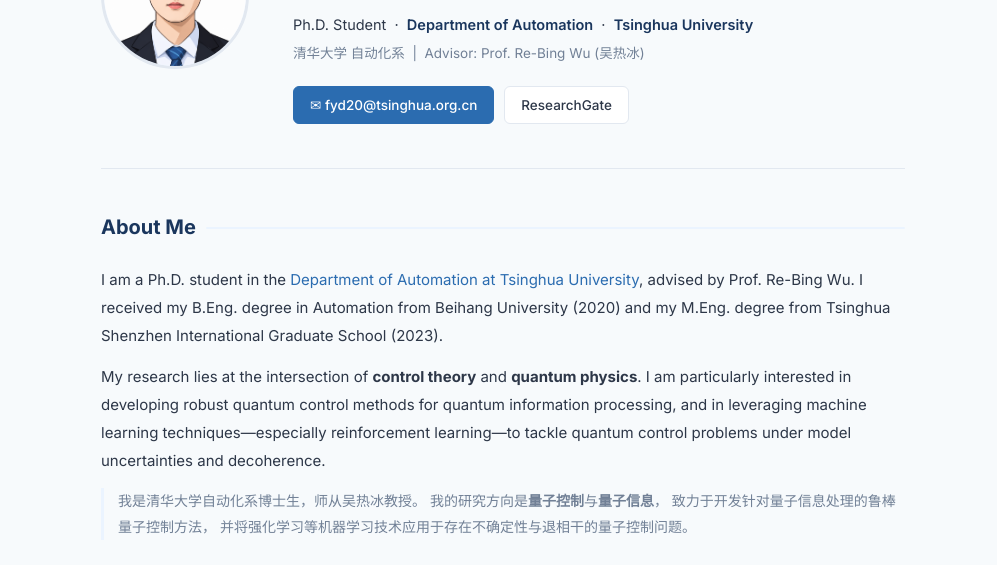
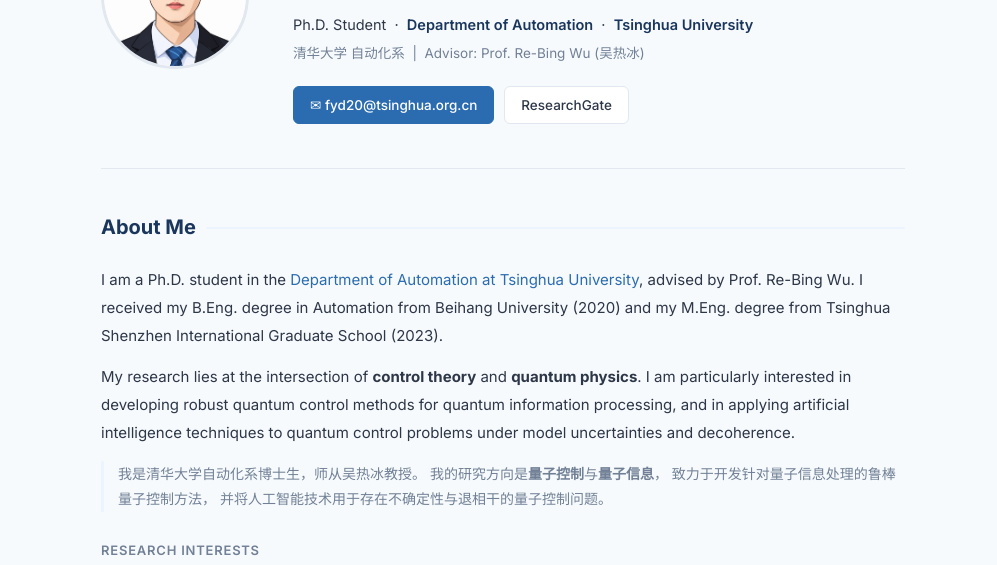
Before and after one commit to Fanyd271/fanyd, a plain HTML site: page index.html in a window 1280 px wide. Shown: the part 209-774 px from the top of the page, without its empty margins (137-1134 px from the left). Drawn offline with Linux system fonts and the light colour scheme.

Commit message:
Broaden research introduction to artificial intelligence

```diff
--- a/index.html
+++ b/index.html
@@ -440,15 +440,15 @@
     <p class="about-en">
       My research lies at the intersection of <strong>control theory</strong> and <strong>quantum physics</strong>.
       I am particularly interested in developing robust quantum control methods for
-      quantum information processing, and in leveraging machine learning techniques—especially
-      reinforcement learning—to tackle quantum control problems under model uncertainties and decoherence.
+      quantum information processing, and in applying artificial intelligence techniques to
+      quantum control problems under model uncertainties and decoherence.
     </p>
 
     <p class="about-cn">
       我是清华大学自动化系博士生，师从吴热冰教授。
       我的研究方向是<strong>量子控制</strong>与<strong>量子信息</strong>，
       致力于开发针对量子信息处理的鲁棒量子控制方法，
-      并将强化学习等机器学习技术应用于存在不确定性与退相干的量子控制问题。
+      并将人工智能技术用于存在不确定性与退相干的量子控制问题。
     </p>
 
     <p class="interest-label">Research Interests</p>
```
